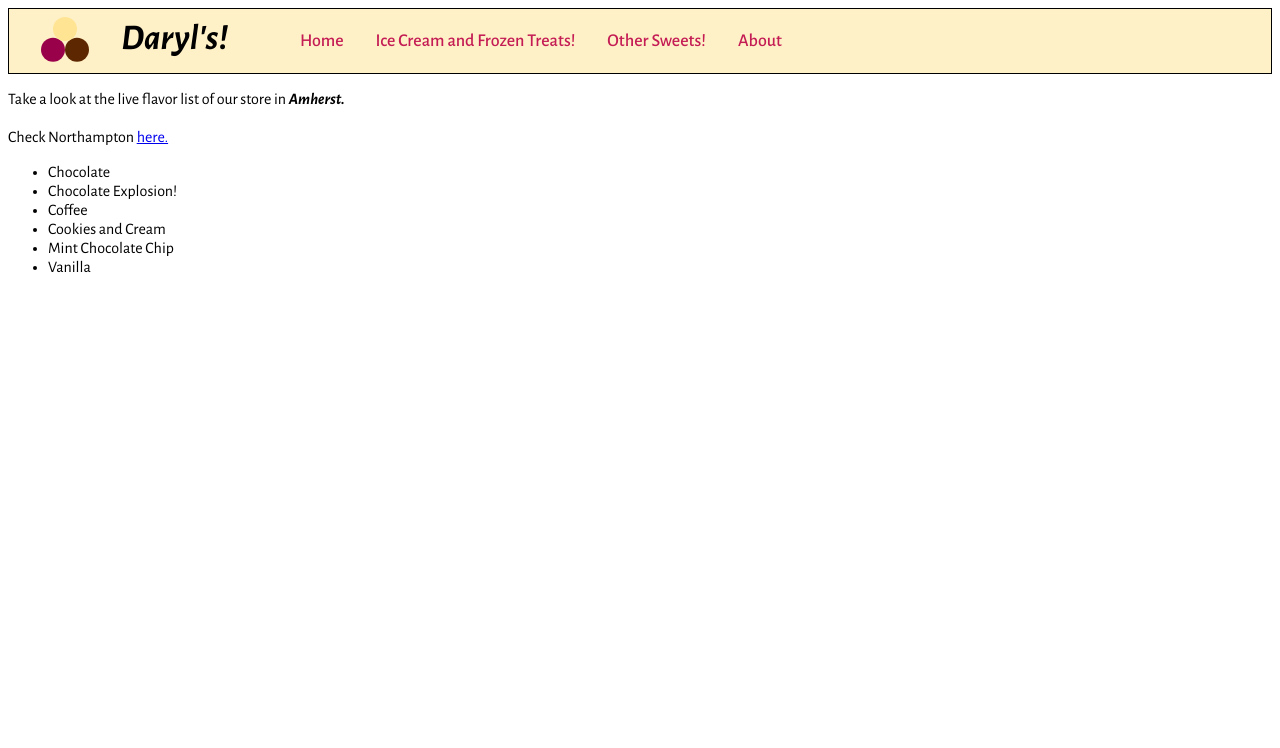
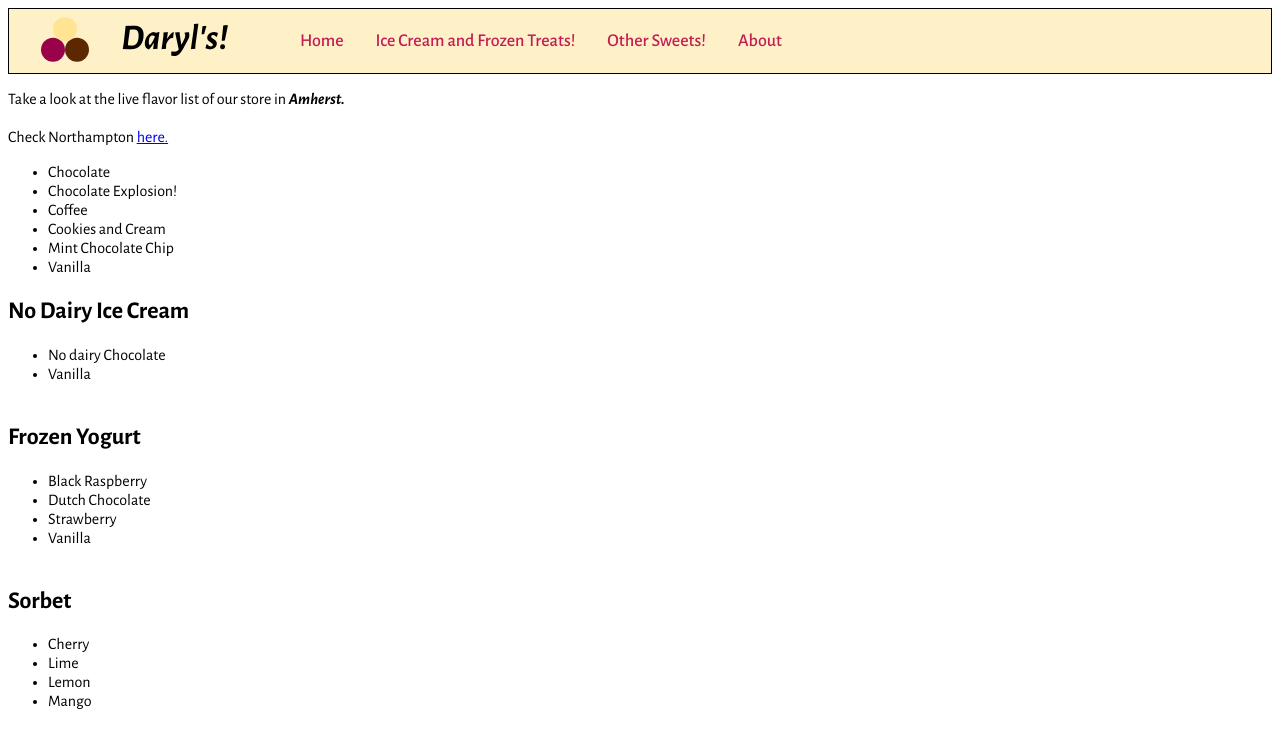
Before and after one commit to zachattack531/ice-cream, an Eleventy site: page flavors/liveAmherst.html in a window 1280 px wide. Built offline with nearby package versions, Linux system fonts and the light colour scheme; Eleventy itself is replaced by a stand-in of ours; files that its build step writes are made by us from their sources; a web font is replaced by a local one.

Commit message:
Updated the live flavors and removed "Cacao Sorbet"

```diff
--- a/flavors/liveAmherst.html
+++ b/flavors/liveAmherst.html
@@ -12,3 +12,28 @@ name: Amherst Flavors
     <li>Mint Chocolate Chip</li>
     <li>Vanilla</li>
 </ul>
+
+<h2> No Dairy Ice Cream </h2>
+
+<ul>
+    <li>No dairy Chocolate</li>
+    <li>Vanilla</li> <br>
+</ul>
+
+<h2>Frozen Yogurt</h2>
+
+<ul>
+    <li>Black Raspberry</li>
+    <li>Dutch Chocolate</li>
+    <li>Strawberry</li>
+    <li>Vanilla</li> <br>
+</ul>
+
+<h2>Sorbet</h2>
+
+<ul>
+    <li>Cherry</li>
+    <li>Lime</li>
+    <li>Lemon</li>
+    <li>Mango</li>
+</ul>
```
Also changed, not shown: flavors/all.html (+0 -9 lines), flavors/liveNorthampton.html (+28 -0 lines), 3 other files.
